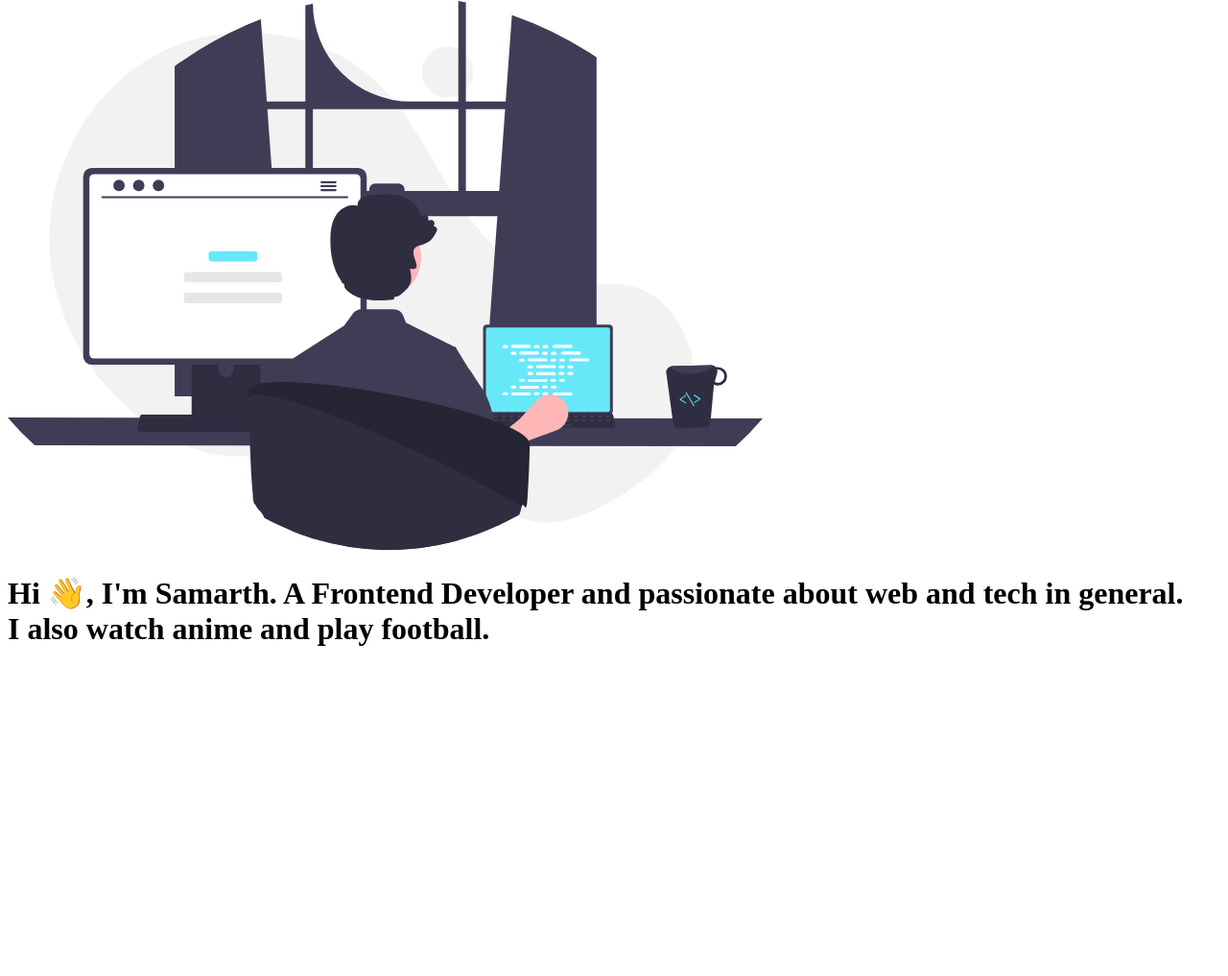
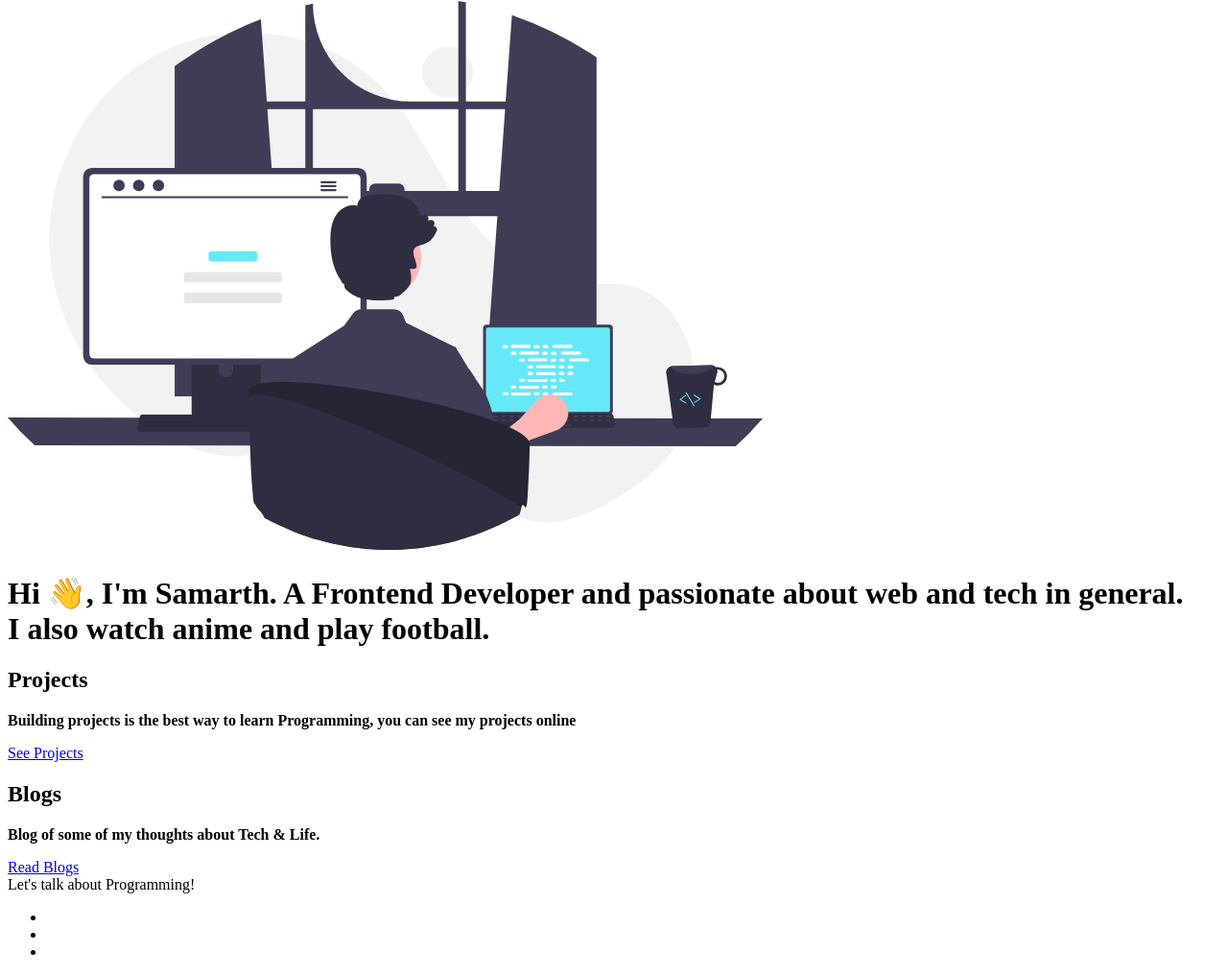
Before and after one commit to Samarth-Nanhore/portfolio-app, a plain HTML site: page index.html in a window 1280 px wide. Shown: the part 111-1128 px from the top of the page at 96% size. Before the commit the page ends 806 px from the top, so only its background shows below. Drawn offline with Linux system fonts and the light colour scheme.

Commit message:
index.html structured created

```diff
--- a/index.html
+++ b/index.html
@@ -26,5 +26,45 @@
         <img  src="images/pro.svg" />
         <h1 >Hi 👋, I'm Samarth. A  <span >Frontend Developer</span> and passionate about web and tech in general.<br> I also watch anime and play football.</h1>
     </header>
+
+
+    <section >
+        <div>
+            <h1>Projects</h1>
+            <p style="font-weight: bold;">Building projects is the best way to learn Programming, you can see my projects online</p>
+            <a  href="/projects.html">See Projects</a>
+        </div>
+    </section>
+
+    <section >
+        <div>
+            <h1>Blogs</h1>
+            <p style="font-weight: bold;">Blog of some of my thoughts about Tech & Life.</p>
+            <a  href="/blogs.html">Read Blogs</a>
+        </div>
+    </section>
+
+    <footer >
+        <div >Let's talk about Programming!</div>
+        <ul >
+            <li >
+                <a  href="https://github.com/tanaypratap">
+
+                </a>
+            </li>
+            <li >
+                <a  href="https://linkedin.com/in/tanaypratap">
+
+                </a>
+            </li>
+            <li >
+                <a  href="https://twitter.com/tanaypratap">
+
+                </a>
+            </li>
+        </ul>
+    </footer>
+
+
 </body>
 </html>
```
